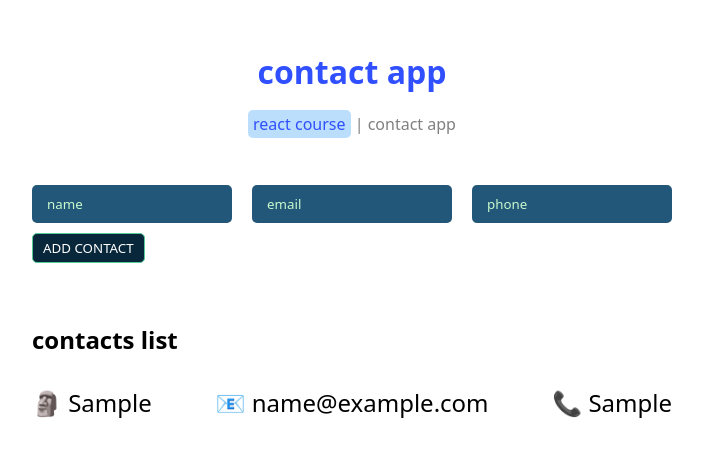
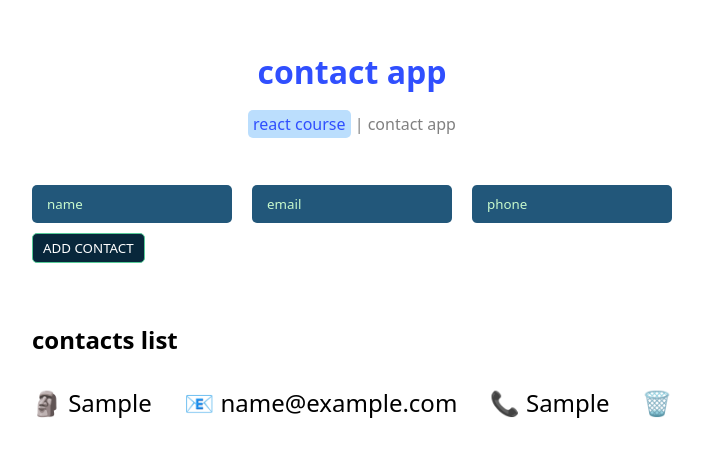
Before and after one commit to deaduchiha/react-contact-project, a React (Vite) app: page / in a window 1280 px wide. Both pictures are taken after typing "Sample", "name@example.com", "Sample" into the empty fields and a click on the button "ADD CONTACT". Shown: the top 456 px of the page, without its empty margins (288-991 px from the left). Built offline with nearby package versions, Linux system fonts and the light colour scheme.

Commit message:
feat: add uuid and set unique id for each contact

```diff
--- a/package.json
+++ b/package.json
@@ -10,9 +10,11 @@
     "preview": "vite preview"
   },
   "dependencies": {
+    "@types/uuid": "^9.0.8",
     "react": "^18.2.0",
     "react-dom": "^18.2.0",
-    "react-hot-toast": "^2.4.1"
+    "react-hot-toast": "^2.4.1",
+    "uuid": "^9.0.1"
   },
   "devDependencies": {
     "@types/react": "^18.2.66",
--- a/src/components/contact/Contact.tsx
+++ b/src/components/contact/Contact.tsx
@@ -1,5 +1,7 @@
 import { ChangeEvent, useState } from "react";
+import { v4 as uuidv4 } from "uuid";
 import toast, { Toaster } from "react-hot-toast";
+
 import styles from "./Contact.module.css";
 
 import { TContact } from "../../types/contact";
@@ -18,7 +20,7 @@ const Contact = () => {
     const name = e.target.name;
     const value = e.target.value;
 
-    setContact((contact) => ({ ...contact, [name]: value }));
+    setContact((contact) => ({ ...contact, [name]: value, id: uuidv4() }));
   };
 
   const addHandler = () => {
--- /dev/null
+++ b/src/components/contact/ContactItems.tsx
@@ -0,0 +1,14 @@
+import { TContact } from "../../types/contact";
+
+const ContactItems = ({ name, email, phone }: TContact) => {
+  return (
+    <ul>
+      <li>🗿 {name}</li>
+      <li>📧 {email}</li>
+      <li>📞 {phone}</li>
+      <li className="remove">🗑️</li>
+    </ul>
+  );
+};
+
+export default ContactItems;
--- a/src/components/contact/ContactList.tsx
+++ b/src/components/contact/ContactList.tsx
@@ -1,4 +1,5 @@
 import { TContact } from "../../types/contact";
+import ContactItems from "./ContactItems";
 import styles from "./ContactList.module.css";
 
 const ContactList = ({ contacts }: { contacts: TContact[] }) => {
@@ -10,11 +11,12 @@ const ContactList = ({ contacts }: { contacts: TContact[] }) => {
       {contacts.length ? (
         <div>
           {contacts.map((c) => (
-            <ul key={c.name}>
-              <li>🗿 {c.name}</li>
-              <li>📧 {c.email}</li>
-              <li>📞 {c.phone}</li>
-            </ul>
+            <ContactItems
+              email={c.email}
+              name={c.name}
+              phone={c.phone}
+              key={c.id}
+            />
           ))}
         </div>
       ) : (
--- a/src/global.css
+++ b/src/global.css
@@ -5,3 +5,7 @@
   font-family: system-ui, -apple-system, BlinkMacSystemFont, "Segoe UI", Roboto,
     Oxygen, Ubuntu, Cantarell, "Open Sans", "Helvetica Neue", sans-serif;
 }
+
+.remove {
+  background-color: rgb(255, 255, 255);
+}
--- a/src/types/contact.ts
+++ b/src/types/contact.ts
@@ -2,4 +2,5 @@ export type TContact = {
   name: string;
   email: string;
   phone: string;
+  id?: string;
 };
```
Also changed, not shown: 1 other file (tests, documents, lock files or other folders).
